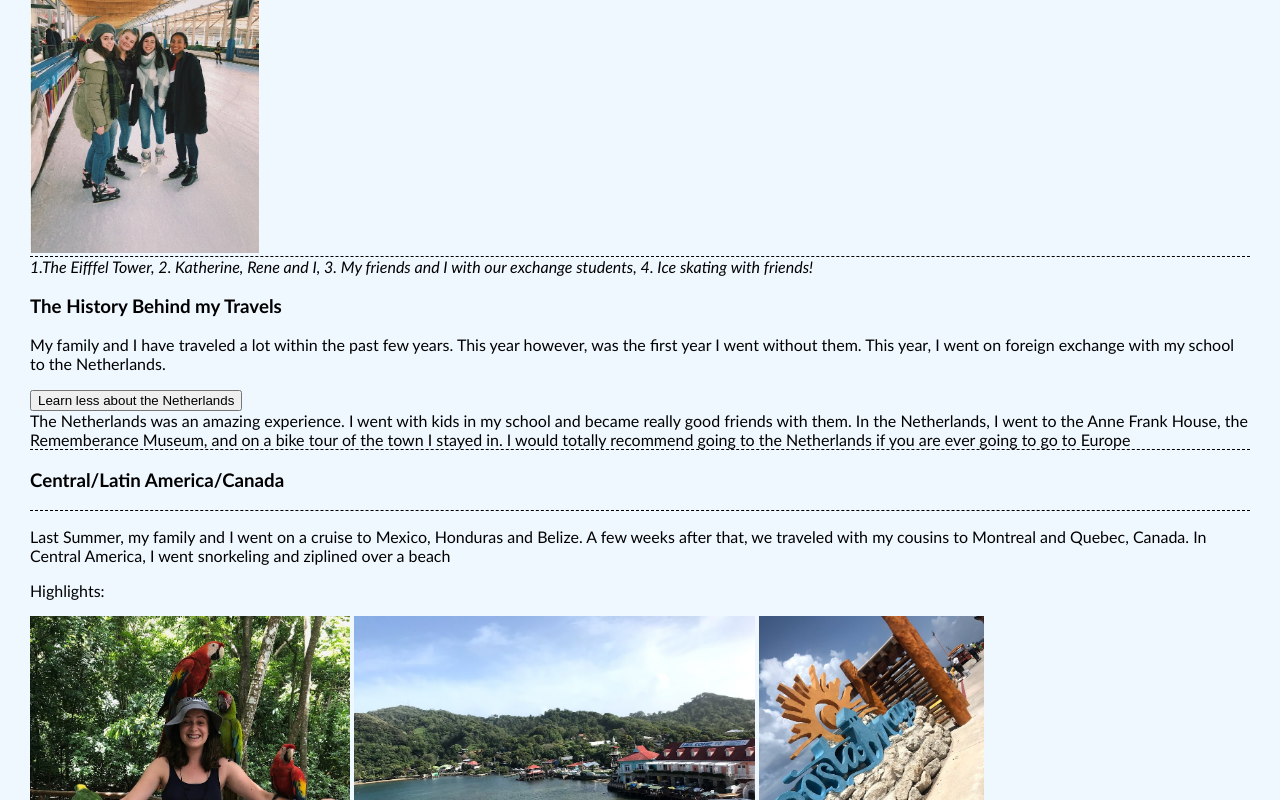
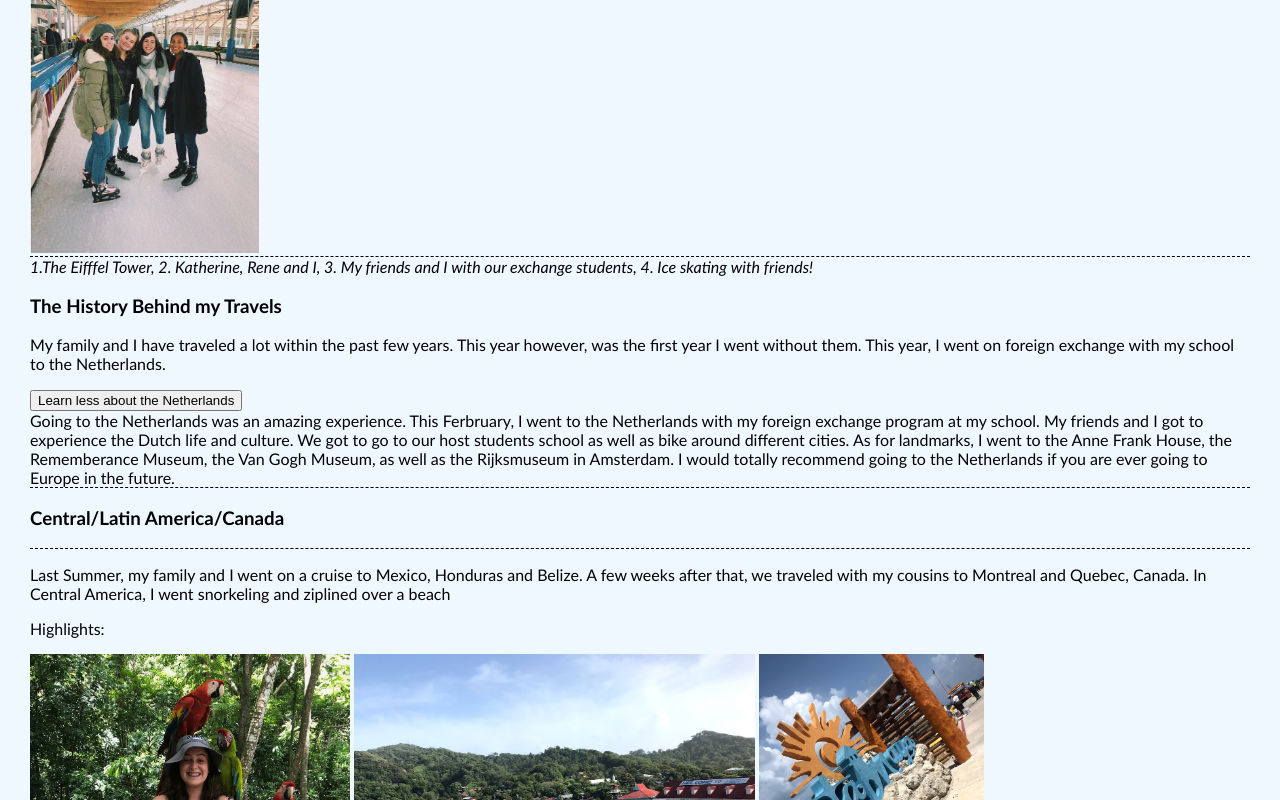
Before and after one commit to avalevine409/travels, a plain HTML site: page index.html in a window 1280 px wide. Both pictures are taken after a click on the button "Learn more about the Netherlands". Shown: the part 597-1397 px from the top of the page. Drawn offline with Linux system fonts and the light colour scheme.

Commit message:
Update index.html

```diff
--- a/index.html
+++ b/index.html
@@ -36,7 +36,7 @@
       <p> My family and I have traveled a lot within the past few years. This year however, was the first year I went without them. This year, I went on foreign exchange with my school to the Netherlands.
       </p>
       <button id="myButton" onclick="changeButtonText()">Learn more about the Netherlands</button>
-      <div id="myDIV" hidden> The Netherlands was an amazing experience. I went with kids in my school and became really good friends with them. In the Netherlands, I went to the Anne Frank House, the Rememberance Museum, and on a bike tour of the town I stayed in. I would totally recommend going to the Netherlands if you are ever going to go to Europe</div>
+      <div id="myDIV" hidden> Going to the Netherlands was an amazing experience. This Ferbruary, I went to the Netherlands with my foreign exchange program at my school. My friends and I got to experience the Dutch life and culture. We got to go to our host students school as well as bike around different cities. As for landmarks, I went to the Anne Frank House, the Rememberance Museum, the Van Gogh Museum, as well as the Rijksmuseum in Amsterdam. I would totally recommend going to the Netherlands if you are ever going to Europe in the future.</div>
       <!-- <button>Learn more about The Netherlands </button> -->
       <p>
 
```
